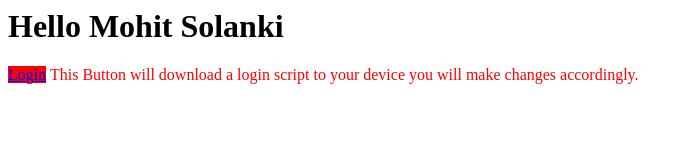
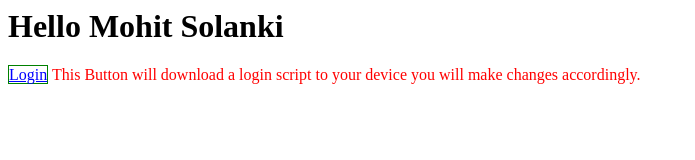
Before and after one commit to mohit20scse1210003/php_login, a plain HTML site: page index.html in a window 1280 px wide. Shown: the whole page, without its empty margins (0-695 px from the left). Drawn offline with Linux system fonts and the light colour scheme.

Commit message:
Update index.html

```diff
--- a/index.html
+++ b/index.html
@@ -5,7 +5,8 @@
   <style>
     a{
       color:blue;
-      background:red;
+      background:white;
+      border:solid green 1px;
     }
     p{
      color:red;
```
